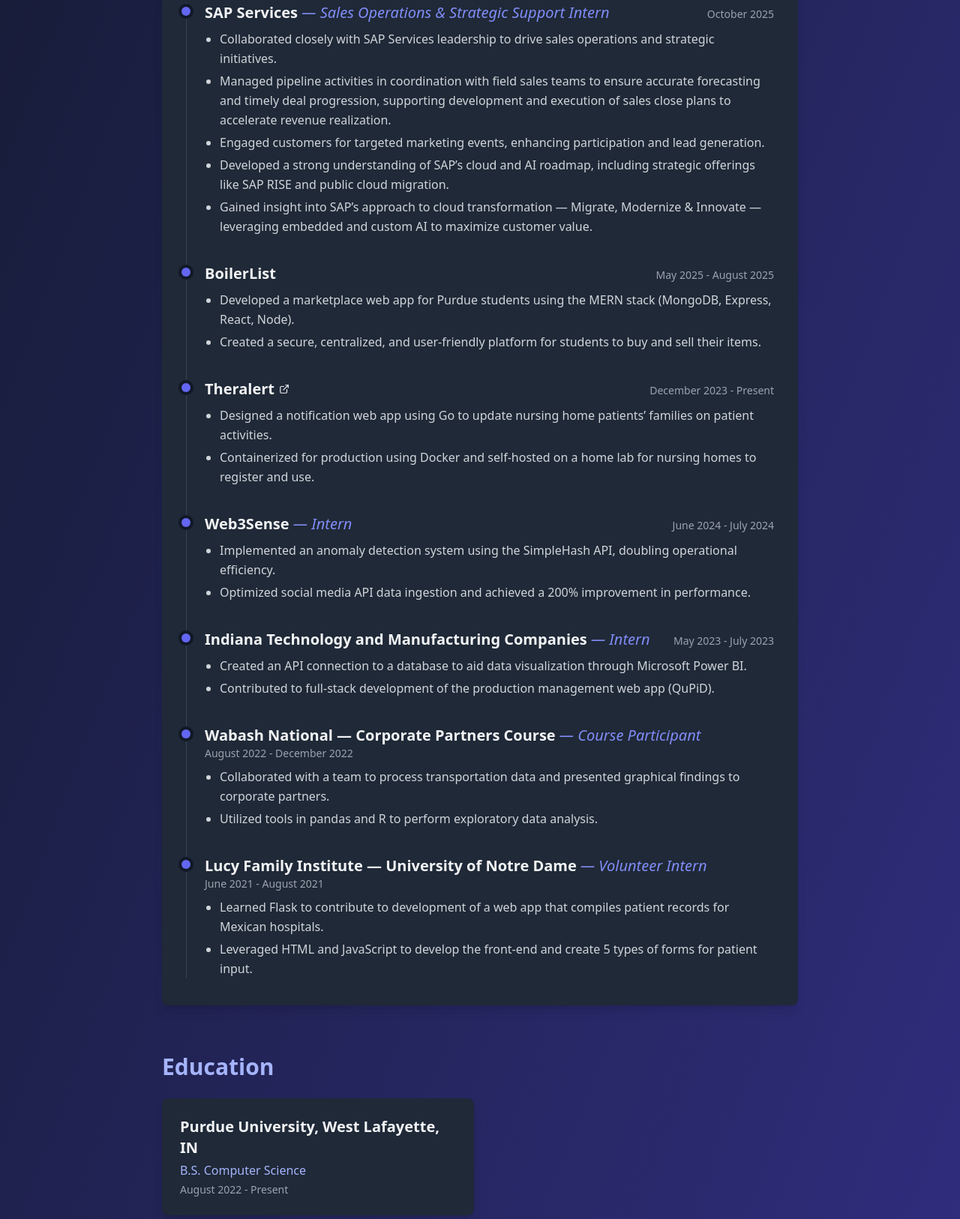
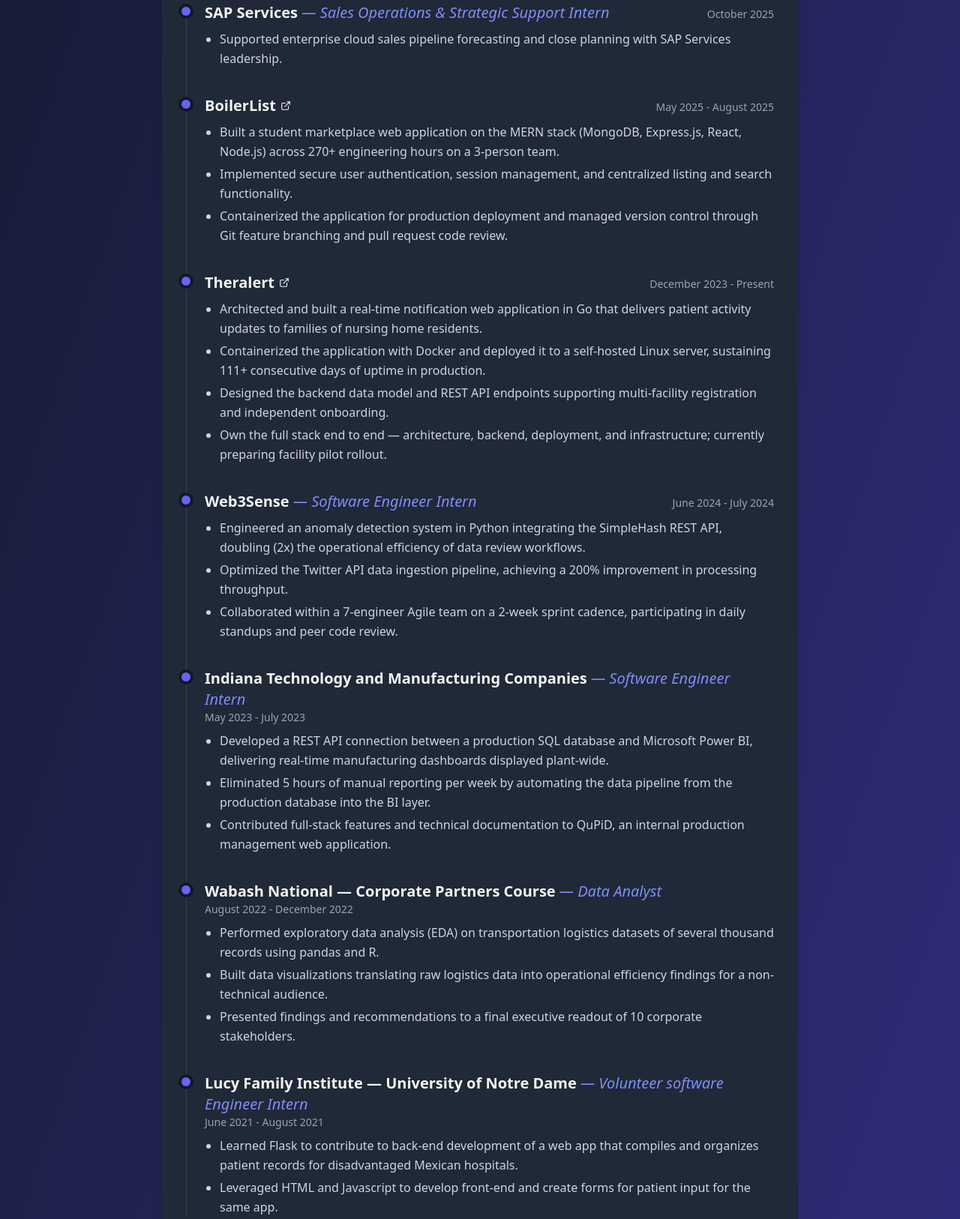
Before and after one commit to aniwag2/portfolio, an Astro site: page / in a window 1280 px wide. Shown: the part 1382-3008 px from the top of the page at 75% size. Built offline with nearby package versions, Linux system fonts and the light colour scheme; Astro itself is replaced by a stand-in of ours.

Commit message:
Updated Resume and entries for resume. Made small fixes.

```diff
--- a/src/content/experience/boilerlist.md
+++ b/src/content/experience/boilerlist.md
@@ -1,8 +1,10 @@
 ---
 company: BoilerList
 period: May 2025 - August 2025
+link: https://boilerlist.aniwaghray.com
 order: 90
 ---
 
-- Developed a marketplace web app for Purdue students using the MERN stack (MongoDB, Express, React, Node).
-- Created a secure, centralized, and user-friendly platform for students to buy and sell their items.
+- Built a student marketplace web application on the MERN stack (MongoDB, Express.js, React, Node.js) across 270+ engineering hours on a 3-person team.
+- Implemented secure user authentication, session management, and centralized listing and search functionality.
+- Containerized the application for production deployment and managed version control through Git feature branching and pull request code review.
--- a/src/content/experience/itamco.md
+++ b/src/content/experience/itamco.md
@@ -1,9 +1,10 @@
 ---
 company: Indiana Technology and Manufacturing Companies
-role: Intern
+role: Software Engineer Intern
 period: May 2023 - July 2023
 order: 70
 ---
 
-- Created an API connection to a database to aid data visualization through Microsoft Power BI.
-- Contributed to full-stack development of the production management web app (QuPiD).
+- Developed a REST API connection between a production SQL database and Microsoft Power BI, delivering real-time manufacturing dashboards displayed plant-wide.
+- Eliminated 5 hours of manual reporting per week by automating the data pipeline from the production database into the BI layer.
+- Contributed full-stack features and technical documentation to QuPiD, an internal production management web application.
--- a/src/content/experience/lucy-family-institute.md
+++ b/src/content/experience/lucy-family-institute.md
@@ -1,9 +1,9 @@
 ---
 company: Lucy Family Institute — University of Notre Dame
-role: Volunteer Intern
+role: Volunteer software Engineer Intern
 period: June 2021 - August 2021
 order: 50
 ---
 
-- Learned Flask to contribute to development of a web app that compiles patient records for Mexican hospitals.
-- Leveraged HTML and JavaScript to develop the front-end and create 5 types of forms for patient input.
+- Learned Flask to contribute to back-end development of a web app that compiles and organizes patient records for disadvantaged Mexican hospitals.
+- Leveraged HTML and Javascript to develop front-end and create forms for patient input for the same app.
--- a/src/content/experience/sap-services.md
+++ b/src/content/experience/sap-services.md
@@ -5,8 +5,4 @@
 order: 100
 ---
 
-- Collaborated closely with SAP Services leadership to drive sales operations and strategic initiatives.
-- Managed pipeline activities in coordination with field sales teams to ensure accurate forecasting and timely deal progression, supporting development and execution of sales close plans to accelerate revenue realization.
-- Engaged customers for targeted marketing events, enhancing participation and lead generation.
-- Developed a strong understanding of SAP's cloud and AI roadmap, including strategic offerings like SAP RISE and public cloud migration.
-- Gained insight into SAP's approach to cloud transformation — Migrate, Modernize & Innovate — leveraging embedded and custom AI to maximize customer value.
+- Supported enterprise cloud sales pipeline forecasting and close planning with SAP Services leadership.
--- a/src/content/experience/theralert.md
+++ b/src/content/experience/theralert.md
@@ -5,5 +5,7 @@
 order: 85
 ---
 
-- Designed a notification web app using Go to update nursing home patients' families on patient activities.
-- Containerized for production using Docker and self-hosted on a home lab for nursing homes to register and use.
+- Architected and built a real-time notification web application in Go that delivers patient activity updates to families of nursing home residents.
+- Containerized the application with Docker and deployed it to a self-hosted Linux server, sustaining 111+ consecutive days of uptime in production.
+- Designed the backend data model and REST API endpoints supporting multi-facility registration and independent onboarding.
+- Own the full stack end to end — architecture, backend, deployment, and infrastructure; currently preparing facility pilot rollout.
--- a/src/content/experience/wabash-national.md
+++ b/src/content/experience/wabash-national.md
@@ -1,9 +1,10 @@
 ---
 company: Wabash National — Corporate Partners Course
-role: Course Participant
+role: Data Analyst
 period: August 2022 - December 2022
 order: 60
 ---
 
-- Collaborated with a team to process transportation data and presented graphical findings to corporate partners.
-- Utilized tools in pandas and R to perform exploratory data analysis.
+- Performed exploratory data analysis (EDA) on transportation logistics datasets of several thousand records using pandas and R.
+- Built data visualizations translating raw logistics data into operational efficiency findings for a non-technical audience.
+- Presented findings and recommendations to a final executive readout of 10 corporate stakeholders.
--- a/src/content/experience/web3sense.md
+++ b/src/content/experience/web3sense.md
@@ -1,9 +1,10 @@
 ---
 company: Web3Sense
-role: Intern
+role: Software Engineer Intern
 period: June 2024 - July 2024
 order: 80
 ---
 
-- Implemented an anomaly detection system using the SimpleHash API, doubling operational efficiency.
-- Optimized social media API data ingestion and achieved a 200% improvement in performance.
+- Engineered an anomaly detection system in Python integrating the SimpleHash REST API, doubling (2x) the operational efficiency of data review workflows.
+- Optimized the Twitter API data ingestion pipeline, achieving a 200% improvement in processing throughput.
+- Collaborated within a 7-engineer Agile team on a 2-week sprint cadence, participating in daily standups and peer code review.
--- a/src/data/site.ts
+++ b/src/data/site.ts
@@ -37,12 +37,12 @@
     {
       title: 'Eagle Scout',
       detail:
-        'Participated in service opportunities ranging from construction to conservation.',
+        ' led a construction and conservation service project, coordinating 7 volunteers across 100 hours of planning and execution',
     },
     {
       title: 'Community Service',
       detail:
-        'Organized a family project to cook 200 meals weekly for shelters at the peak of the pandemic.',
+        'Organized a community volunteer initiative preparing 200 meals weekly for local shelters during the COVID-19 pandemic.',
     },
   ],
 };
```
Also changed, not shown: 1 other file.
